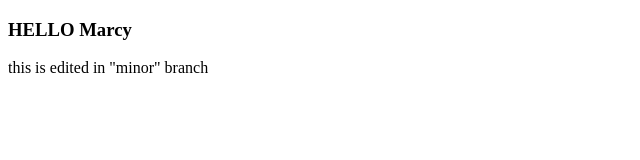
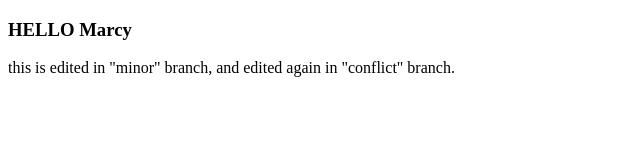
Before and after one commit to wkndmarkt/40minutes, a plain HTML site: page index.html in a window 1280 px wide. Shown: the whole page, without its empty margins (0-640 px from the left). Drawn offline with Linux system fonts and the light colour scheme.

Commit message:
conflict

```diff
--- a/index.html
+++ b/index.html
@@ -11,7 +11,7 @@
     HELLO Marcy
   </h3>
   <p>
-    this is edited in "minor" branch
+    this is edited in "minor" branch, and edited again in "conflict" branch.
   </p>
 </body>
 </html>
```
